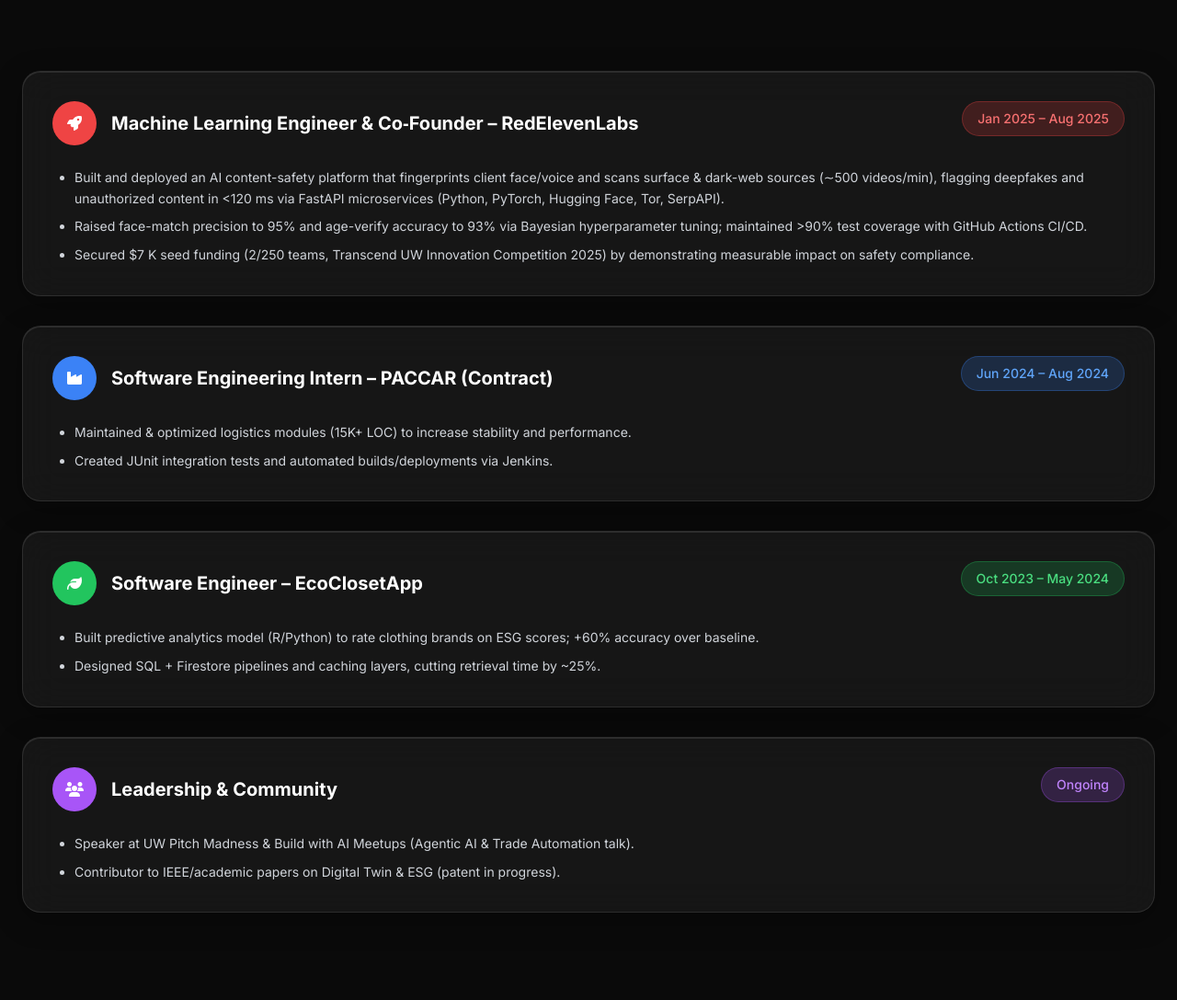
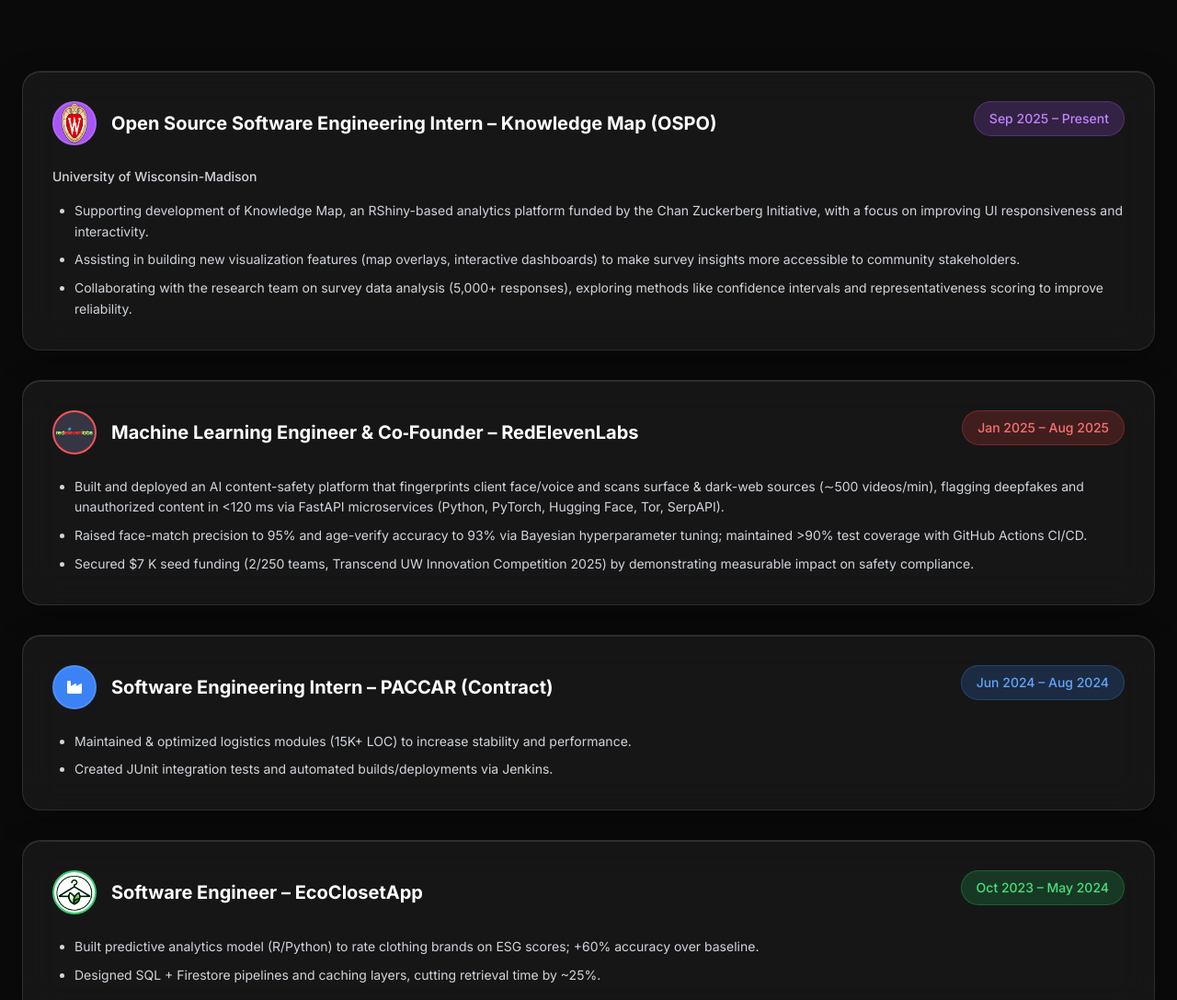
Before and after one commit to Tanisqgg/tanisq_personal_website, a plain HTML site: page index.html in a window 1280 px wide. Shown: the part 1331-2418 px from the top of the page at 92% size. Drawn offline with nearby package versions, Linux system fonts and the light colour scheme; a script that the page names is missing.

Commit message:
experience update

```diff
--- a/index.html
+++ b/index.html
@@ -318,6 +318,27 @@
         .loading-complex.loaded {
             opacity: 1;
             transform: translateY(0);
+        }
+
+        /* Company logo styling */
+        .company-logo {
+            transition: all 0.3s ease;
+            filter: brightness(1.1) contrast(1.1);
+        }
+
+        .company-logo:hover {
+            transform: scale(1.05);
+            filter: brightness(1.2) contrast(1.2);
+        }
+
+        .logo-container {
+            transition: all 0.3s ease;
+            border: 2px solid rgba(255, 255, 255, 0.1);
+        }
+
+        .logo-container:hover {
+            border-color: rgba(255, 255, 255, 0.3);
+            box-shadow: 0 0 20px rgba(255, 255, 255, 0.1);
         }
 
         /* Complex skill badges */
@@ -1002,12 +1023,41 @@
         </div>
 
         <div class="space-y-8">
+            <!-- Knowledge Map OSPO -->
+            <div class="complex-card p-8">
+                <div class="flex flex-col md:flex-row md:justify-between md:items-start mb-6">
+                    <div class="flex items-center mb-4 md:mb-0">
+                        <div class="w-12 h-12 bg-purple-500 rounded-full flex items-center justify-center mr-4 overflow-hidden logo-container">
+                            <!-- Company logo will go here - replace with actual logo -->
+                            <img src="assets/logos/uw-madison-logo.png" alt="UW-Madison" class="w-full h-full object-contain company-logo"
+                                 onerror="this.style.display='none'; this.nextElementSibling.style.display='flex';">
+                            <i class="fas fa-university text-white" style="display: none;"></i>
+                        </div>
+                        <div>
+                            <h3 class="text-xl font-bold text-white">Open Source Software Engineering Intern – Knowledge Map (OSPO)</h3>
+                        </div>
+                    </div>
+                    <span class="bg-purple-500/20 text-purple-400 px-4 py-2 rounded-full text-sm font-medium border border-purple-500/30">Sep 2025 – Present</span>
+                </div>
+                <div class="mb-4">
+                    <p class="text-gray-300 font-medium text-sm">University of Wisconsin-Madison</p>
+                </div>
+                <ul class="list-disc pl-6 text-gray-300 space-y-2 text-sm leading-relaxed">
+                    <li>Supporting development of Knowledge Map, an RShiny-based analytics platform funded by the Chan Zuckerberg Initiative, with a focus on improving UI responsiveness and interactivity.</li>
+                    <li>Assisting in building new visualization features (map overlays, interactive dashboards) to make survey insights more accessible to community stakeholders.</li>
+                    <li>Collaborating with the research team on survey data analysis (5,000+ responses), exploring methods like confidence intervals and representativeness scoring to improve reliability.</li>
+                </ul>
+            </div>
+
             <!-- RedElevenLabs -->
             <div class="complex-card p-8">
                 <div class="flex flex-col md:flex-row md:justify-between md:items-start mb-6">
                     <div class="flex items-center mb-4 md:mb-0">
-                        <div class="w-12 h-12 bg-red-500 rounded-full flex items-center justify-center mr-4">
-                            <i class="fas fa-rocket text-white"></i>
+                        <div class="w-12 h-12 bg-red-500 rounded-full flex items-center justify-center mr-4 overflow-hidden logo-container">
+                            <!-- Company logo will go here - replace with actual logo -->
+                            <img src="assets/logos/redelevenlabs-logo.png" alt="RedElevenLabs" class="w-full h-full object-contain company-logo"
+                                 onerror="this.style.display='none'; this.nextElementSibling.style.display='flex';">
+                            <i class="fas fa-rocket text-white" style="display: none;"></i>
                         </div>
                         <div>
                             <h3 class="text-xl font-bold text-white">Machine Learning Engineer & Co‑Founder – RedElevenLabs</h3>
@@ -1036,8 +1086,11 @@
             <div class="complex-card p-8">
                 <div class="flex flex-col md:flex-row md:justify-between md:items-start mb-6">
                     <div class="flex items-center mb-4 md:mb-0">
-                        <div class="w-12 h-12 bg-blue-500 rounded-full flex items-center justify-center mr-4">
-                            <i class="fas fa-industry text-white"></i>
+                        <div class="w-12 h-12 bg-blue-500 rounded-full flex items-center justify-center mr-4 overflow-hidden logo-container">
+                            <!-- Company logo will go here - replace with actual logo -->
+                            <img src="assets/logos/paccar-logo.png" alt="PACCAR" class="w-full h-full object-contain company-logo"
+                                 onerror="this.style.display='none'; this.nextElementSibling.style.display='flex';">
+                            <i class="fas fa-industry text-white" style="display: none;"></i>
                         </div>
                         <div>
                             <h3 class="text-xl font-bold text-white">Software Engineering Intern – PACCAR (Contract)</h3>
@@ -1055,8 +1108,11 @@
             <div class="complex-card p-8">
                 <div class="flex flex-col md:flex-row md:justify-between md:items-start mb-6">
                     <div class="flex items-center mb-4 md:mb-0">
-                        <div class="w-12 h-12 bg-green-500 rounded-full flex items-center justify-center mr-4">
-                            <i class="fas fa-leaf text-white"></i>
+                        <div class="w-12 h-12 bg-green-500 rounded-full flex items-center justify-center mr-4 overflow-hidden logo-container">
+                            <!-- Company logo will go here - replace with actual logo -->
+                            <img src="assets/logos/ecoclosetapp-logo.png" alt="EcoClosetApp" class="w-full h-full object-contain company-logo"
+                                 onerror="this.style.display='none'; this.nextElementSibling.style.display='flex';">
+                            <i class="fas fa-leaf text-white" style="display: none;"></i>
                         </div>
                         <div>
                             <h3 class="text-xl font-bold text-white">Software Engineer – EcoClosetApp</h3>
```
Also changed, not shown: assets/logos/ecoclosetapp-logo.png (added), assets/logos/redelevenlabs-logo.png (added), assets/logos/uw-madison-logo.png (added).
